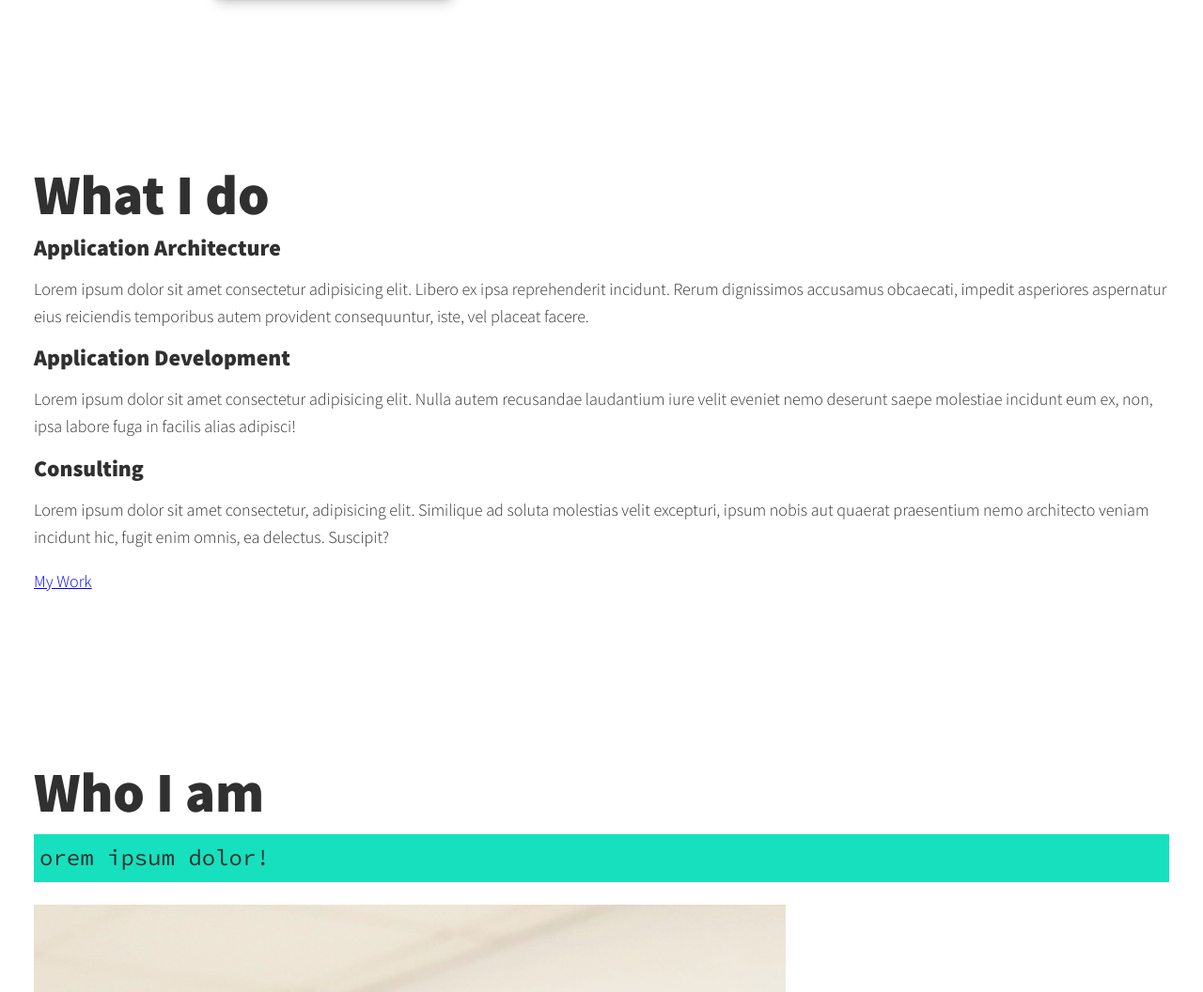
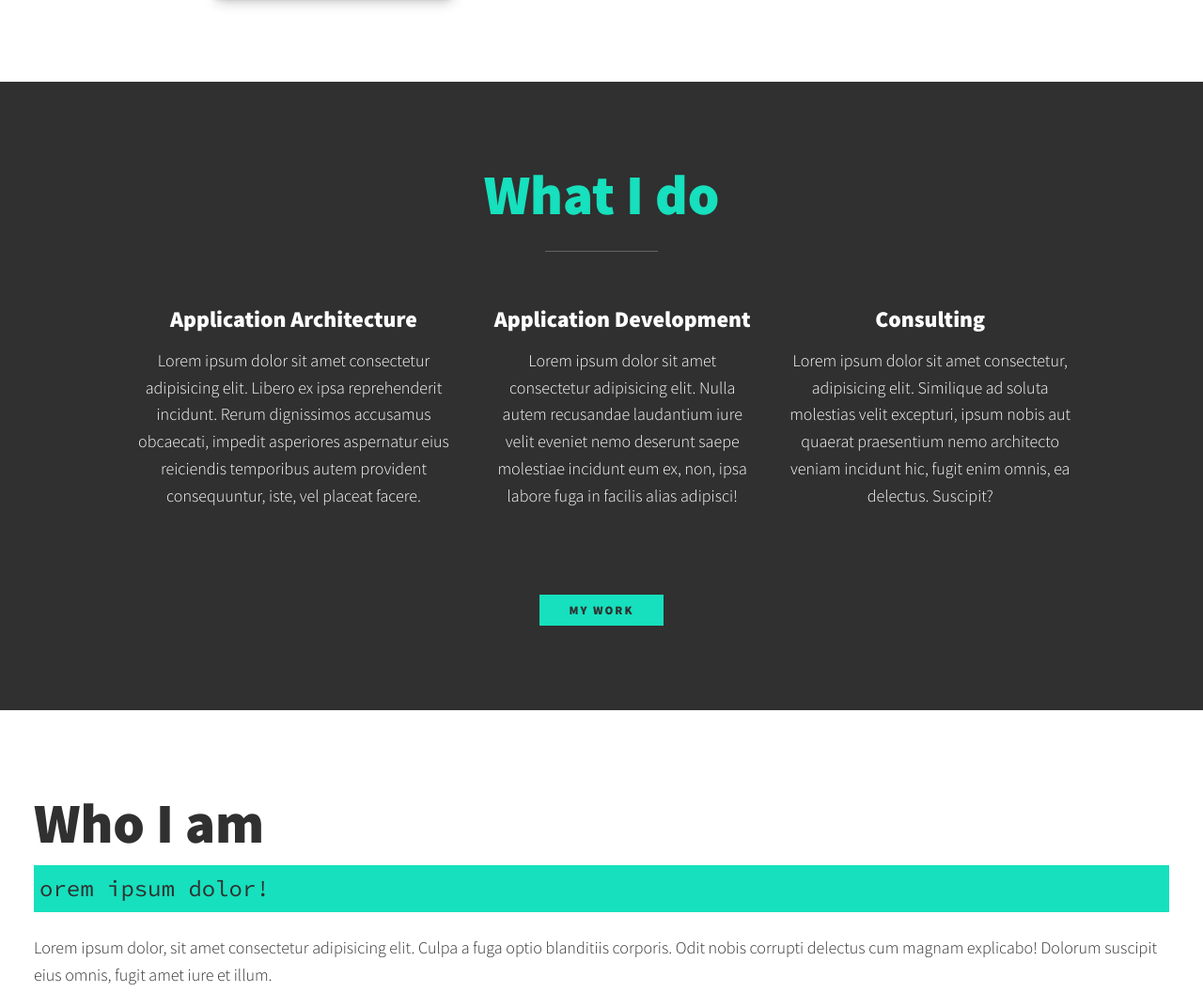
Before and after one commit to Refactored236/portfolio, a plain HTML site: page index.html in a window 1280 px wide. Shown: the part 503-1559 px from the top of the page at 94% size. Drawn offline with nearby package versions, Linux system fonts and the light colour scheme; files that its build step writes are made by us from their sources.

Commit message:
adds stling for the services section of site

```diff
--- a/css/style.css
+++ b/css/style.css
@@ -57,6 +57,30 @@ img {
 
 strong {
     font-weight: var(--fw-bold);
+}
+
+:focus {
+    outline: 2px solid var(--clr-accent);
+    outline-offset: 3px;
+}
+
+/* Buttons */
+.btn {
+    display: inline-block;
+    padding: .5em 2.5em;
+    background: var(--clr-accent);
+    color: var(--clr-dark);
+    text-decoration: none;
+    cursor: pointer;
+    font-size: .8rem;
+    text-transform: uppercase;
+    letter-spacing: 2px;
+    font-weight: var(--fw-bold);
+    transition: transform 200ms ease-in-out;
+}
+
+.btn:hover {
+    transform: scale(1.1);
 }
 
 /* Typography */
@@ -143,8 +167,46 @@ nav {display: none;}
     }
 }
 
-/* My Services
+/* My Services */
 .my-services {
     background-color: var(--clr-dark);
-    color: var(--clr-light)
-} */
+    color: var(--clr-light);
+    text-align: center;
+}
+
+.section__title--services {
+    color: var(--clr-accent);
+    position: relative;
+}
+
+.section__title--services::after {
+    content: '';
+    display: block;
+    width: 2em;
+    height: 1px;
+    margin: 0.5em auto 1em;
+    background: var(--clr-light);
+    opacity: 0.25;
+}
+
+.services {
+    margin-bottom: 4em;
+}
+
+.service {
+    max-width: 500px;
+    margin: 0 auto;
+}
+
+@media (min-width: 800px) {
+    .services {
+        display: flex;
+        max-width: 1000px;
+        margin-left: auto;
+        margin-right: auto;
+    }
+
+    .service + .service {
+        margin-left: 2em;
+    }
+}
--- a/index.html
+++ b/index.html
@@ -73,8 +73,8 @@
             </header>
 
             <div class="about-me__body">
-                <p></p>
-                <p></p>
+                <p>Lorem ipsum dolor, sit amet consectetur adipisicing elit. Culpa a fuga optio blanditiis corporis. Odit nobis corrupti delectus cum magnam explicabo! Dolorum suscipit eius omnis, fugit amet iure et illum.</p>
+                <p>Lorem ipsum, dolor sit amet consectetur adipisicing elit. Incidunt, sed. Iste necessitatibus ex at omnis architecto, quia deserunt neque provident nulla ipsam similique repudiandae vero nemo labore animi! Vel, cumque?</p>
             </div>
             <img src="/img/jason_professional.jpg" alt="a professional picture of Jason">
         </section>
```
